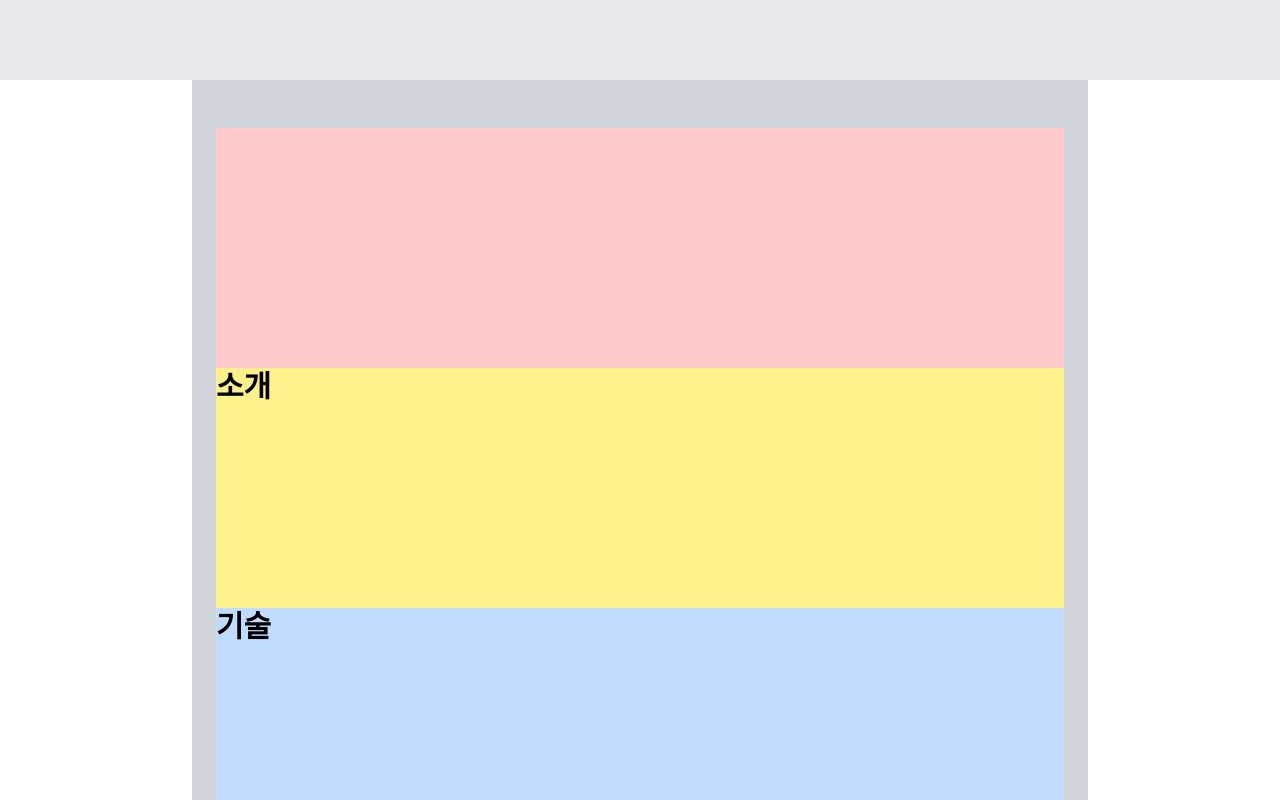
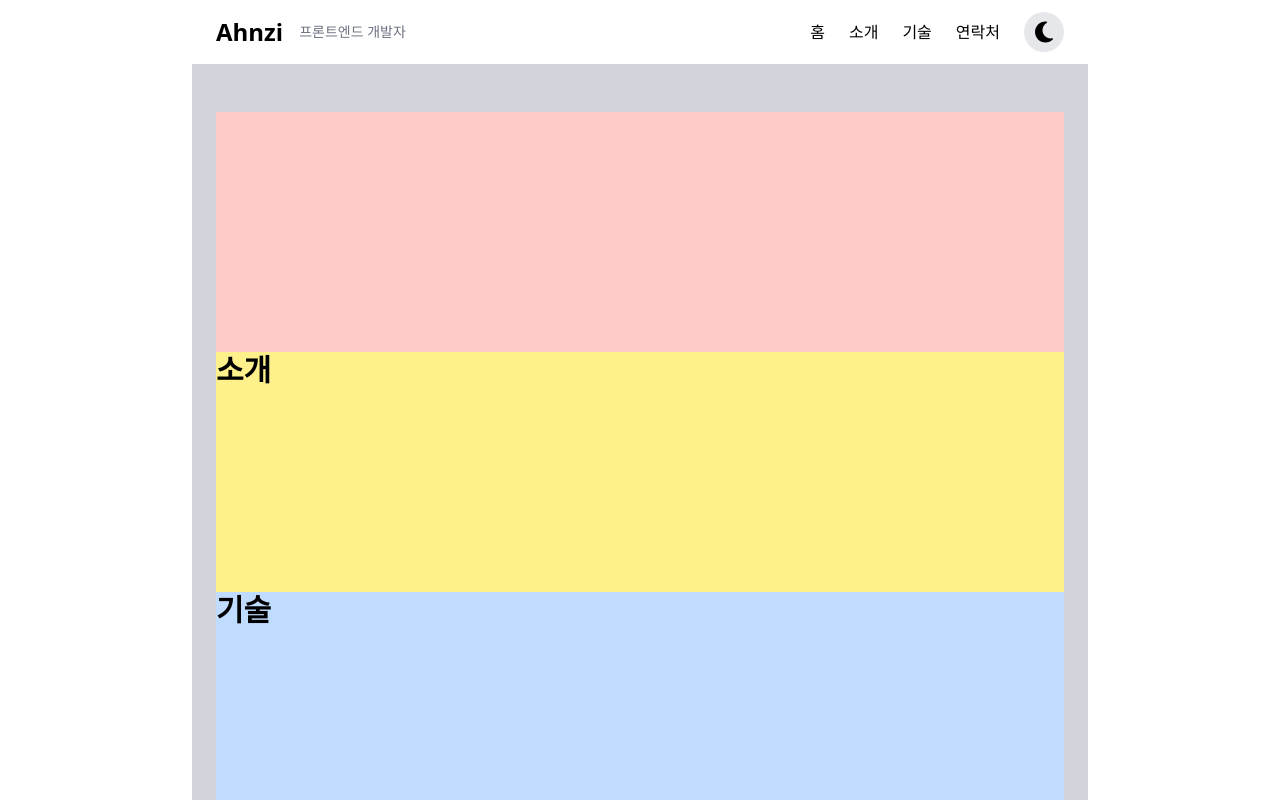
Before and after one commit to ahnzi91/ahnzi-portfolio, a React (Vite) app: page / in a window 1280 px wide. Shown: the top 800 px of the page. Built offline with nearby package versions, Linux system fonts and the light colour scheme; the HTML template or start-up script is replaced by a standard one.

Commit message:
✨feat: 헤더 UI 만들기

```diff
--- a/src/components/layout/Header.jsx
+++ b/src/components/layout/Header.jsx
@@ -1,3 +1,36 @@
-const Header = () => <header className="w-full h-20 bg-gray-200"></header>;
+import { Link } from "react-router-dom";
+import { IconContext } from "react-icons";
+import { FaMoon } from "react-icons/fa6";
+
+const Header = () => (
+  <header className="sticky top-0 bg-opacity-90 backdrop-blur-lg">
+    <nav className="container flex items-center justify-between max-w-4xl px-6 py-3 mx-auto">
+      <div className="flex items-center space-x-4">
+        <h1 className="text-2xl font-bold">Ahnzi</h1>
+        <p className="text-sm text-gray-500">프론트엔드 개발자</p>
+      </div>
+
+      <div className="flex items-center gap-x-6">
+        <Link to="/" className="transition-colors hover:text-blue-500">
+          홈
+        </Link>
+        <Link to="/introduce" className="transition-colors hover:text-blue-500">
+          소개
+        </Link>
+        <Link to="/skills" className="transition-colors hover:text-blue-500">
+          기술
+        </Link>
+        <Link to="/contact" className="transition-colors hover:text-blue-500">
+          연락처
+        </Link>
+        <button className="w-10 h-10 p-2 bg-gray-200 rounded-full focus:outline-none focus:ring focus:ring-blue-500">
+          <IconContext.Provider value={{ size: "1.5rem" }}>
+            <FaMoon />
+          </IconContext.Provider>
+        </button>
+      </div>
+    </nav>
+  </header>
+);
 
 export default Header;
```
